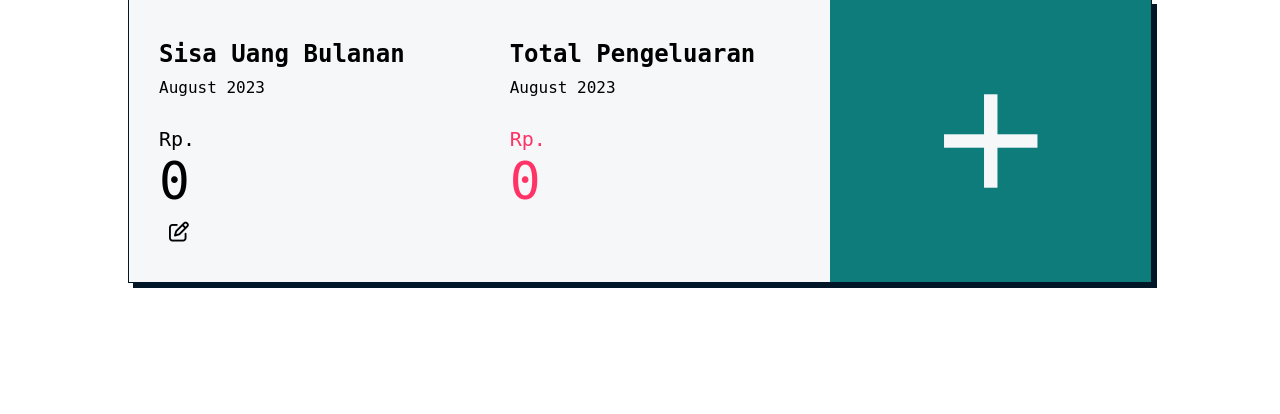
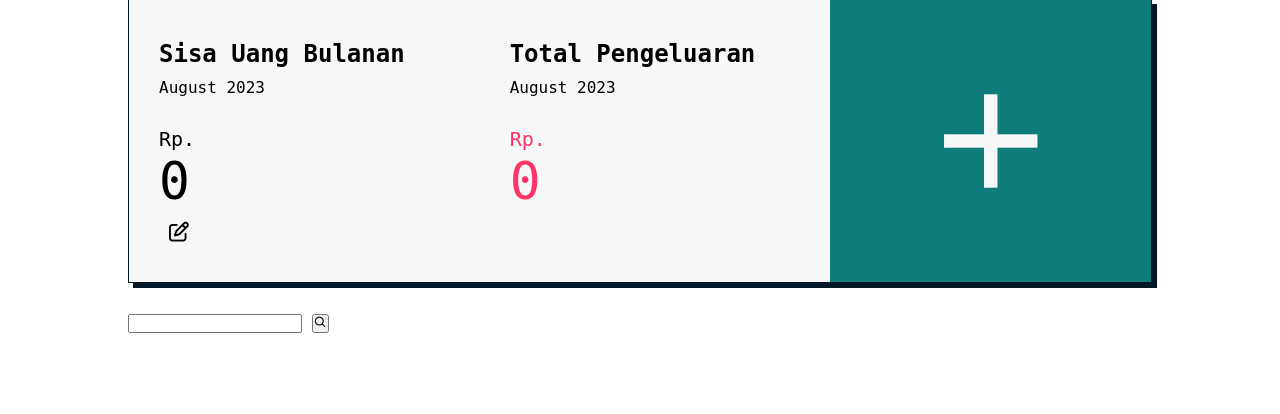
Before and after one commit to eri-purniawan/Money-Tracking-App, a PHP site: page / in a window 1280 px wide. Shown: the part 164-578 px from the top of the page. Run offline with PHP 8.4, Linux system fonts and the light colour scheme; data comes from the database, SQL or seed files in the repository; some libraries are stand-ins or nearby versions; some web fonts are replaced.

Commit message:
add search layout

```diff
--- a/index.php
+++ b/index.php
@@ -173,6 +173,11 @@ while ($i <= count($pages)) {
       </form>
     </section>
 
+    <form class="search-field" action="" method="post">
+      <input class="search" type="search" name="search" id="search">
+      <button class="search-btn" type="submit" name="search-btn"><i class='bx bx-search'></i></button>
+    </form>
+
     <?php foreach ($dates as $date) : ?>
       <p class="tgl"><?= $date = $date['tgl'] ?></p>
       <section class="list">
```
